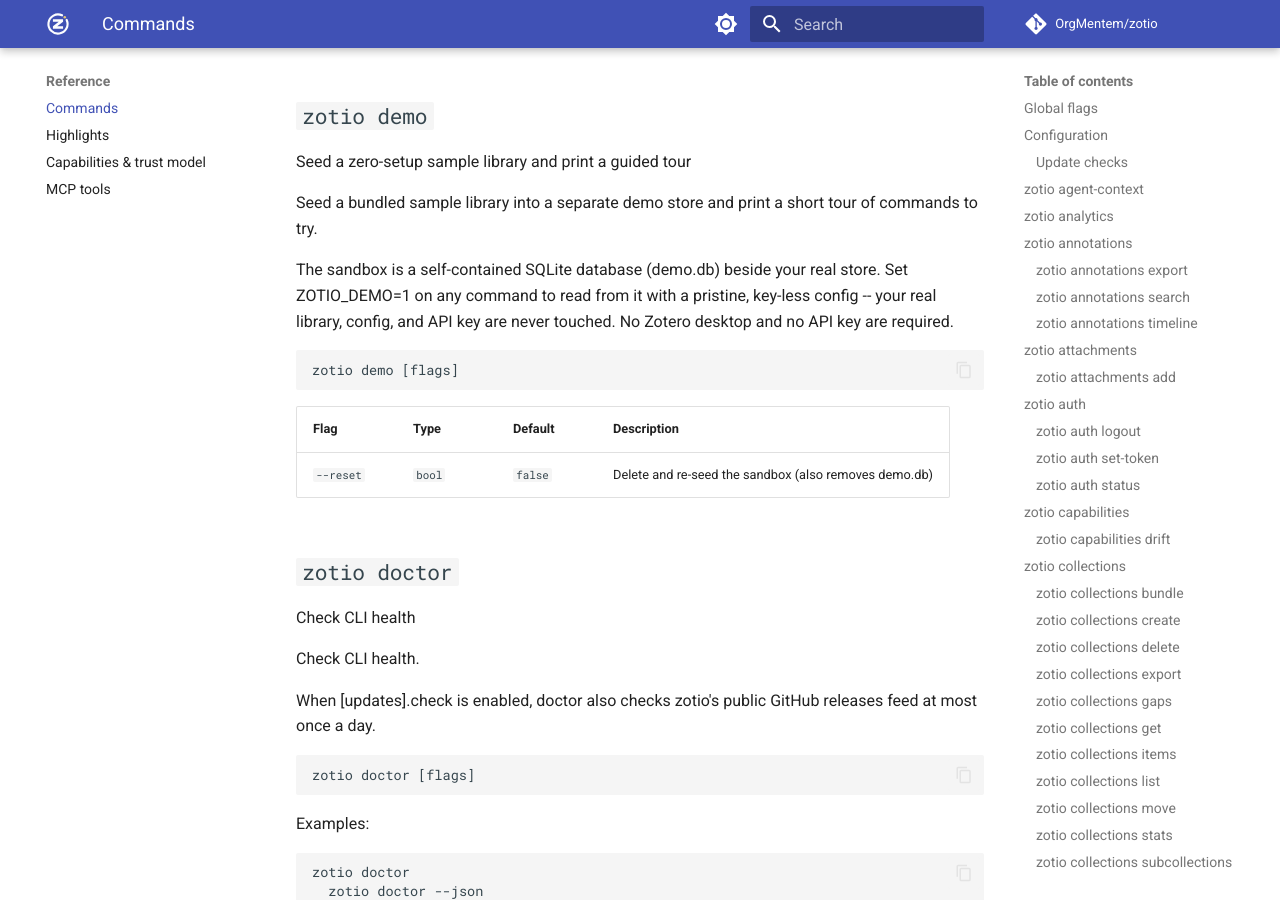
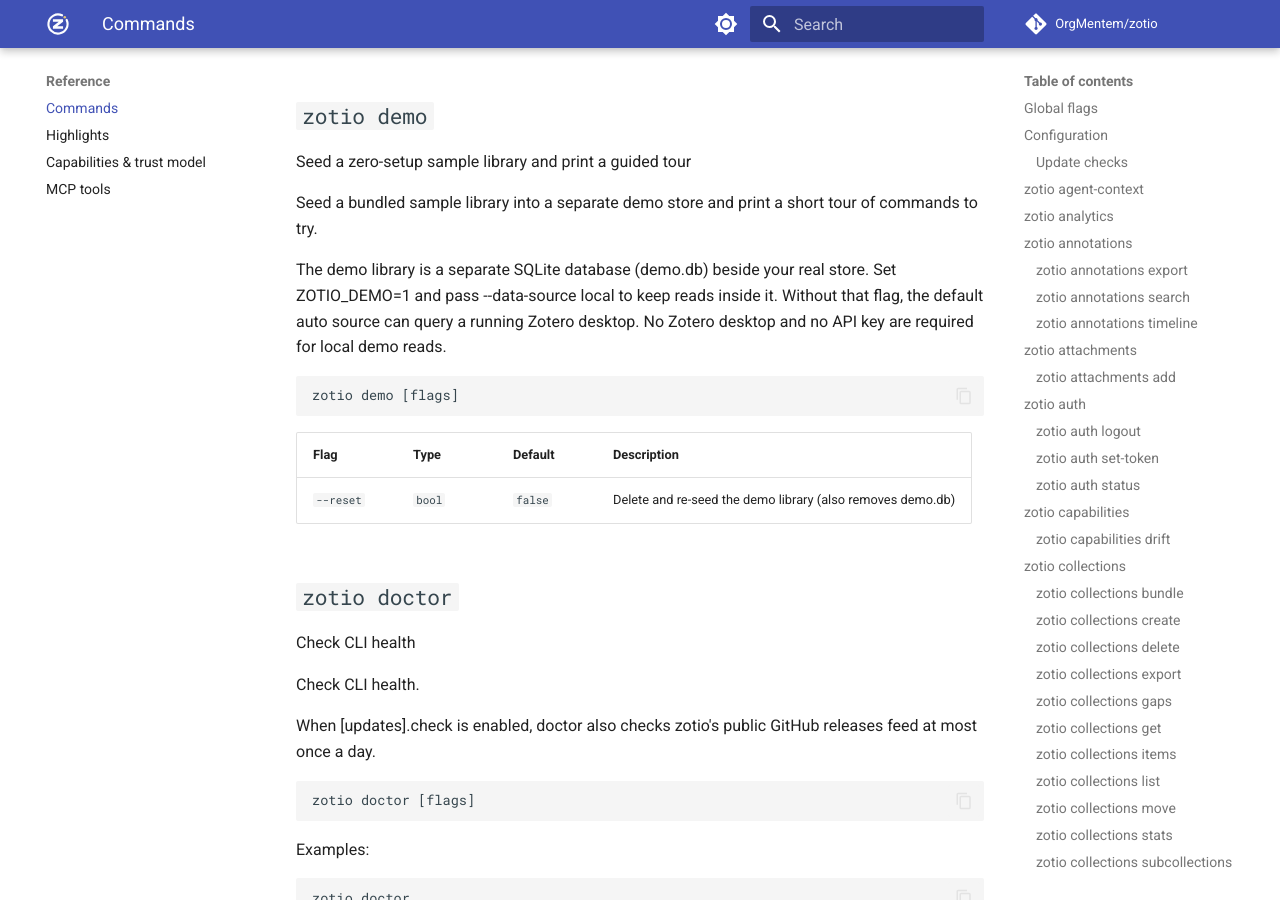
Before and after one commit to OrgMentem/zotio, an MkDocs documentation site: the page built from docs/reference/commands.md, in a window 1280 px wide and 900 px high, scrolled down 16945 px. Built offline with MkDocs 1.6.1 and Material for MkDocs 9.7.7, drawn with Linux system fonts in a browser that asks for light colours; comment, search, counter and statistics services are not loaded.

Commit message:
docs: restore broad positioning and safe demo guidance

````diff
--- a/docs/reference/commands.md
+++ b/docs/reference/commands.md
@@ -688,10 +688,10 @@
 Seed a bundled sample library into a separate demo store and print a
 short tour of commands to try.
 
-The sandbox is a self-contained SQLite database (demo.db) beside your real
-store. Set ZOTIO_DEMO=1 on any command to read from it with a pristine,
-key-less config -- your real library, config, and API key are never touched.
-No Zotero desktop and no API key are required.
+The demo library is a separate SQLite database (demo.db) beside your real
+store. Set ZOTIO_DEMO=1 and pass --data-source local to keep reads inside it.
+Without that flag, the default auto source can query a running Zotero desktop.
+No Zotero desktop and no API key are required for local demo reads.
 
 ```
 zotio demo [flags]
@@ -699,7 +699,7 @@
 
 | Flag | Type | Default | Description |
 | --- | --- | --- | --- |
-| `--reset` | `bool` | `false` | Delete and re-seed the sandbox (also removes demo.db) |
+| `--reset` | `bool` | `false` | Delete and re-seed the demo library (also removes demo.db) |
 
 ## `zotio doctor`
 
--- a/mkdocs.yml
+++ b/mkdocs.yml
@@ -7,7 +7,7 @@
 # them. Everything else in docs/ is authored by hand.
 
 site_name: zotio
-site_description: Find retracted papers, broken citekeys, and duplicates in your Zotero library — before your reviewers do. CI-gateable checks, preview-first writes, MCP server.
+site_description: "The trust-and-automation layer for Zotero: local-first search and auditing, preview-first writes, and bounded context for humans, scripts, and MCP agents."
 site_author: OrgMentem
 copyright: Copyright &copy; 2026 OrgMentem — MIT. Zotero is a registered trademark of the Corporation for Digital Scholarship; zotio is an independent project, not affiliated with or endorsed by Zotero.
 # Canonical URL (required for the sitemap that instant navigation relies on) + repo links.
--- a/overrides/home.html
+++ b/overrides/home.html
@@ -34,11 +34,10 @@
         >
       </div>
       <div class="mdx-hero__copy">
-        <h1>Find retracted papers, broken citekeys, and duplicates — before your reviewers do</h1>
+        <h1>The trust-and-automation layer for Zotero</h1>
         <p>
-          <code>zotio</code> checks a Zotero library the way CI checks code,
-          and fixes what it finds with preview-first, journaled writes — from
-          the terminal, a coding agent, or over MCP.
+          Local-first search and auditing, preview-first writes, and bounded,
+          provenance-tagged context for humans, scripts, and MCP agents.
         </p>
         <a href="{{ 'guide/install/' | url }}" class="md-button md-button--primary">
           Get started
@@ -67,5 +66,5 @@
 
 {#- Homepage: the site name alone, not the "Index - zotio" filename title. -#}
 {% block htmltitle %}
-  <title>{{ config.site_name }} — find retracted papers and broken citekeys in your Zotero library</title>
+  <title>{{ config.site_name }} — the trust-and-automation layer for Zotero</title>
 {% endblock %}
````
Also changed, not shown: .goreleaser.yaml (+4 -4 lines), README.md (+13 -14 lines), docs/guide/install.md (+1 -1 lines), docs/index.md (+2 -2 lines), docs/reference/highlights.md (+3 -3 lines), 6 other files.
